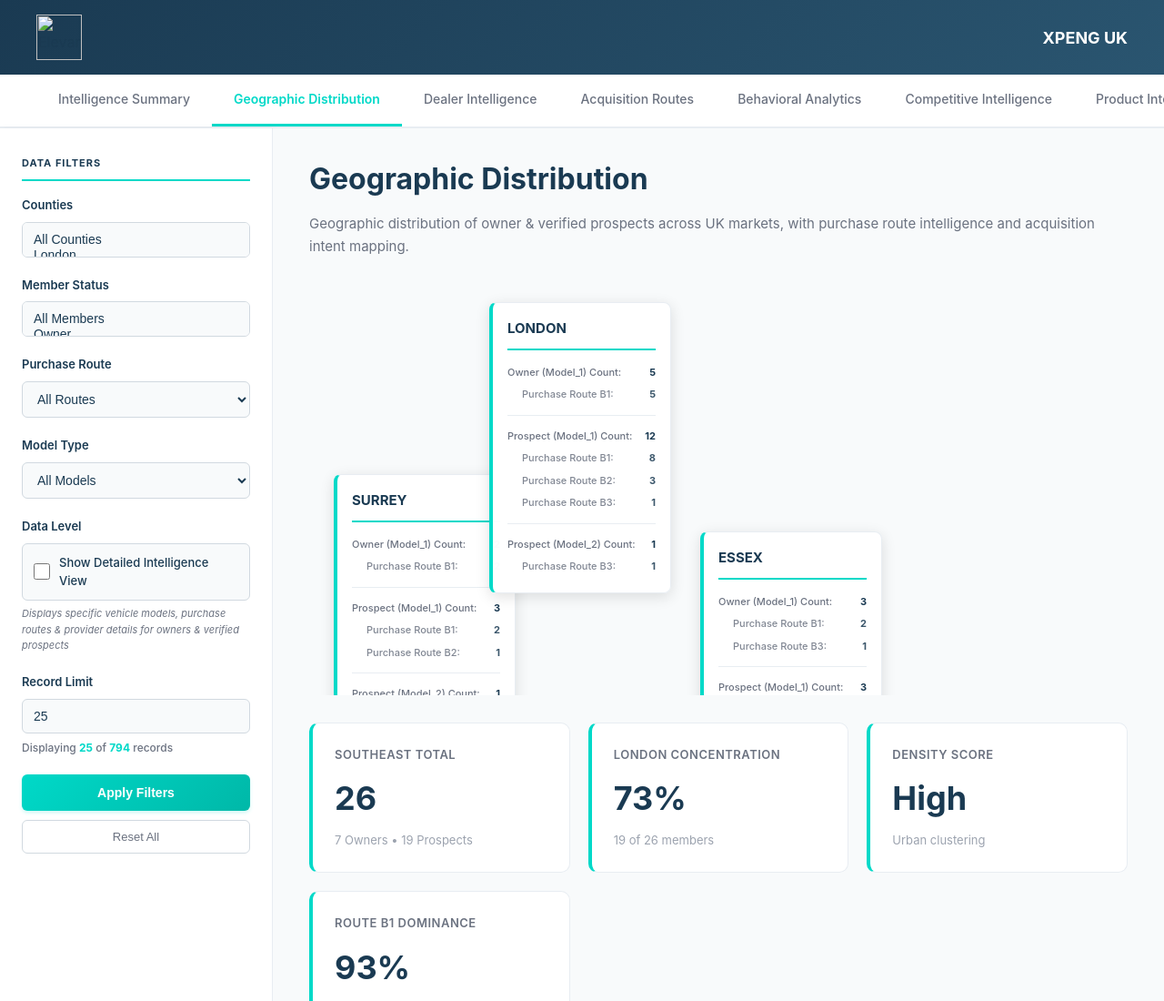
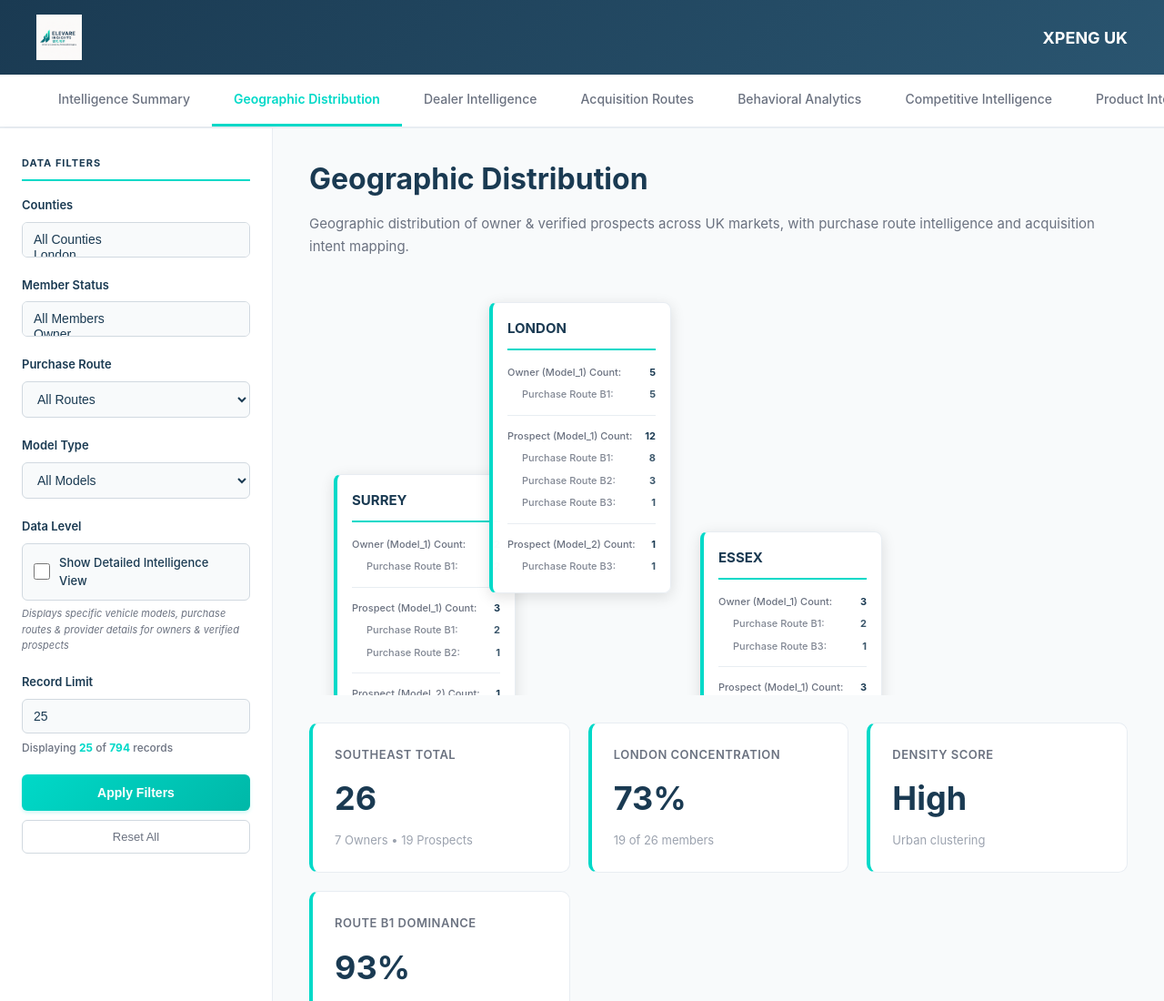
Before and after one commit to larrybmb/elevare-intelligence, a plain HTML site: page xpeng/index.html in a window 1280 px wide. Shown: the top 1100 px of the page at 91% size. Drawn offline with Linux system fonts and the light colour scheme; the site is published under a folder, as on GitHub Pages, so addresses that start at the root find nothing; a script that the page names is missing.

Commit message:
Update index.html
updated logo path

```diff
--- a/xpeng/index.html
+++ b/xpeng/index.html
@@ -236,7 +236,7 @@ z-index: 101;
 <!-- Header with Logo + Client Badge -->
 <div class="dashboard-header">
   <div class="logo-container">
-    <img src="/xpeng/images/logo.png" alt="Elevare Insights" style="height: 50px; width: auto;">
+    <img src="images/logo.png" alt="Elevare Insights" style="height: 50px; width: auto;">
   </div>
   <div class="client-badge">
     <div class="client-badge-name">XPENG UK</div>
```
